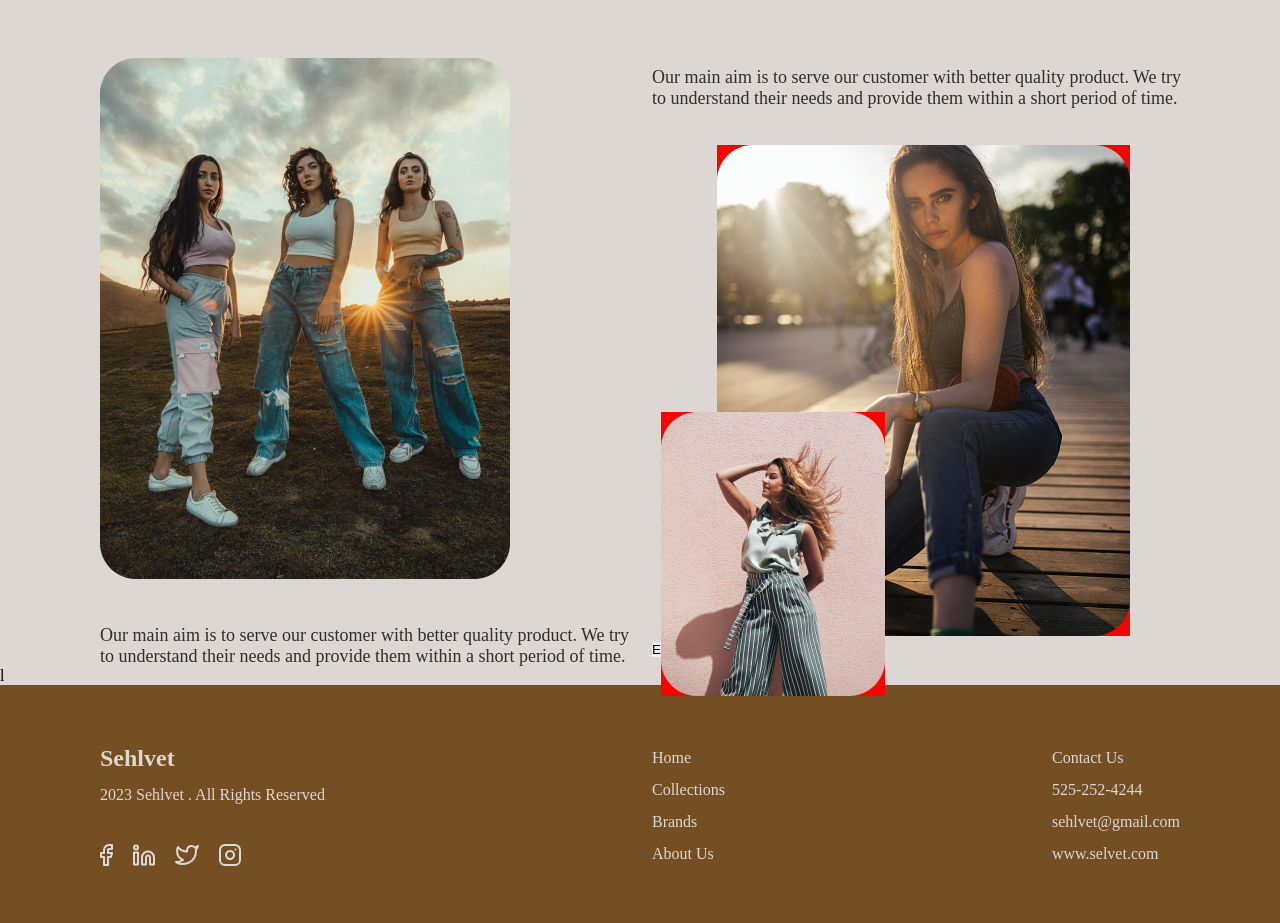
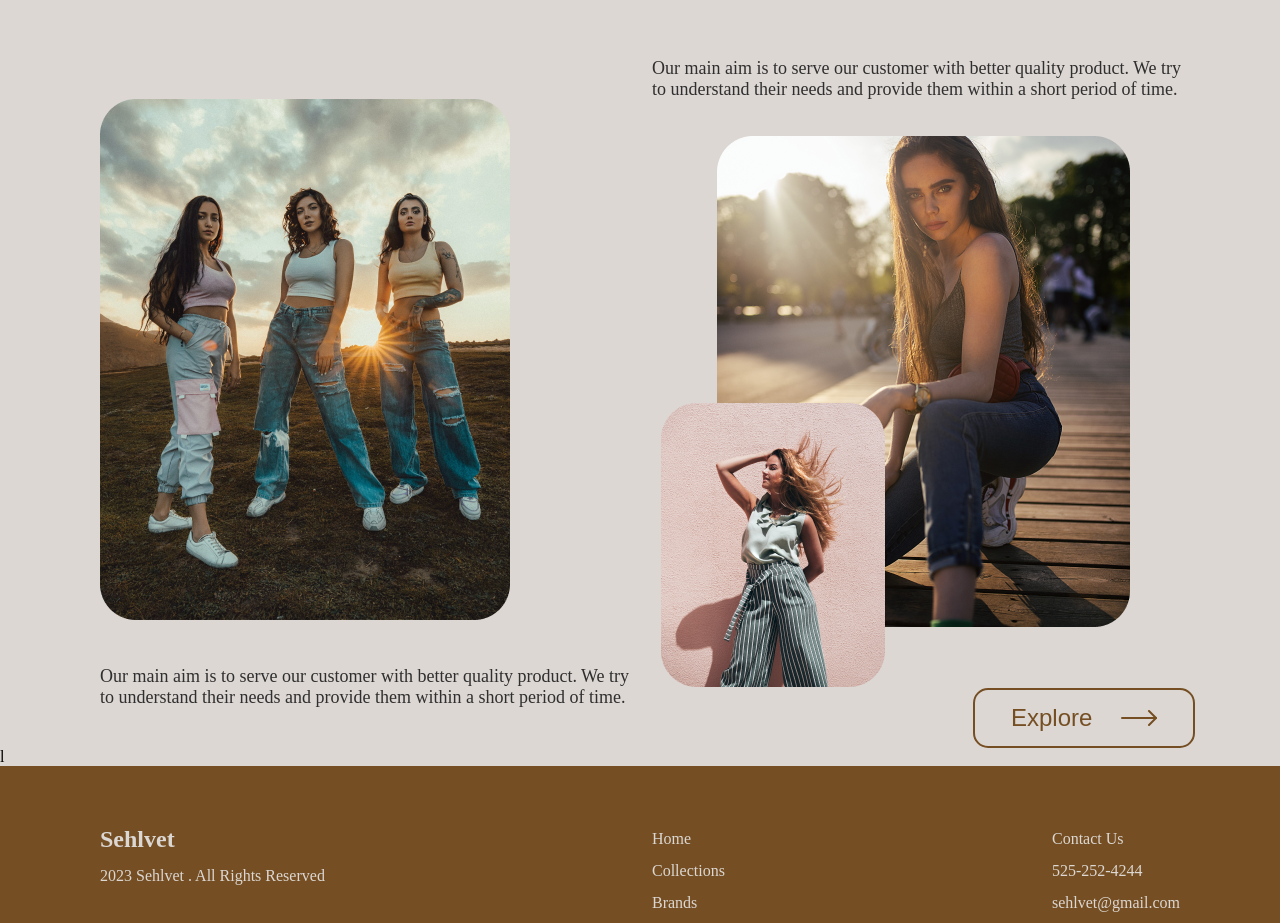
Before and after one commit to KiwiScreams/Sehlvet-landing-page, a React (Vite) app: page / in a window 1280 px wide. Shown: the part 5040-5963 px from the top of the page. Built offline with nearby package versions, Linux system fonts and the light colour scheme.

Commit message:
button styles

```diff
--- a/src/components/summer/Summer.css
+++ b/src/components/summer/Summer.css
@@ -60,13 +60,34 @@
     position: relative;
     margin: auto;
 }
-.summer--component .right-container img
-{
-    background-color: red;
-}
 .summer--component .right-container img:nth-child(2)
 {
     position: absolute;
     bottom: -56px;
     left: -56px;
 }
+.summer--component button
+{
+    width: 222px;
+    height: 60px;
+    border: 2px solid var(--brown-clr);
+    color: var(--brown-clr);
+    font-size: var(--font-size-24px);
+    background-color: transparent;
+    border-radius: 15px;
+    display: flex;
+    justify-content: space-between;
+    align-items: center;
+    padding: 0 36px;
+    margin-top: 57px;
+    margin-left: auto;
+}
+.summer--component button:hover
+{
+    color: var(--white-clr);
+    background-color: var(--brown-clr);
+}
+.summer--component button:hover svg > path
+{
+    stroke: var(--white-clr);
+}
--- a/src/components/summer/Summer.jsx
+++ b/src/components/summer/Summer.jsx
@@ -31,7 +31,31 @@ const Summer = () => {
               <img src={img2} alt="" />
               <img src={img3} alt="" />
             </div>
-            <button>Explore</button>
+            <button>
+              Explore
+              <svg
+                width="36"
+                height="16"
+                viewBox="0 0 36 16"
+                fill="none"
+                xmlns="http://www.w3.org/2000/svg"
+              >
+                <path
+                  d="M1 8L35 8"
+                  stroke="#754F23"
+                  strokeWidth="2"
+                  strokeLinecap="round"
+                  strokeLinejoin="round"
+                />
+                <path
+                  d="M28 1L35 8L28 15"
+                  stroke="#754F23"
+                  strokeWidth="2"
+                  strokeLinecap="round"
+                  strokeLinejoin="round"
+                />
+              </svg>
+            </button>
           </div>
         </div>
       </section>
```
